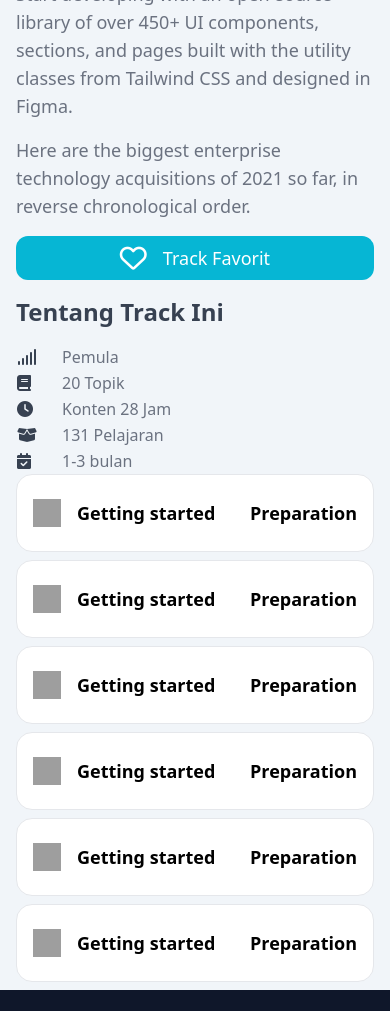
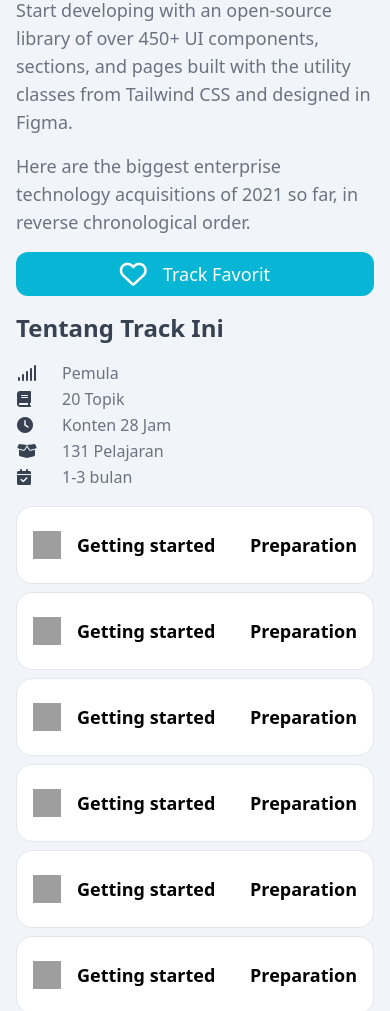
Before and after one commit to F-27-Skilvul/frontEndTA, a plain HTML site: page previewBacaan-page/index.html in a window 390 px wide. Shown: the part 264-1275 px from the top of the page. Drawn offline with nearby package versions, Linux system fonts and the light colour scheme; grey boxes are pictures that could not be loaded.

Commit message:
update responsive

```diff
--- a/previewBacaan-page/index.html
+++ b/previewBacaan-page/index.html
@@ -25,6 +25,7 @@
                         dark: "#0f172a",
                     },
                     screens: {
+                        "xs": "320px",
                         "2xl": "1320px",
                     },
                 },
@@ -114,7 +115,7 @@
     <!-- awal preview bacaan -->
     <section id="preview-bacaan" class="bg-slate-100">
         <!-- awal header preview bacaan -->
-        <div class="container max-w-screen-xl">
+        <div class="container max-w-screen-xl pt-4">
             <h2 class="text-4xl font-extrabold text-primary text-center">Noteworthy technology acquisitions 2021</h2>
             <p class="my-4 text-lg text-gray-500">Start developing with an open-source library of over 450+ UI
                 components, sections, and pages built with the utility classes from Tailwind CSS and designed in Figma.
@@ -126,8 +127,8 @@
         <!-- akhir header preview bacaan -->
 
         <!-- awal content preview bacaan -->
-        <div class="container max-w-screen-xl lg:flex lg:flex-row justify-start">
-            <div id="left" class="flex flex-col lg:w-1/3">
+        <div class="container max-w-screen-xl md:flex md:flex-row justify-start">
+            <div id="left" class="flex flex-col md:w-1/3">
 
                 <button class="px-8 py-2 bg-primary text-white rounded-xl text-lg font-medium mb-4"><i
                         class="fa-regular fa-heart fa-xl mr-4"></i>Track Favorit</button>
@@ -181,7 +182,7 @@
                     </table>
                 </div>
             </div>
-            <div id="right" class="flex flex-col lg:w-2/3 lg:ml-4 md:mt-4 lg:mt-0">
+            <div id="right" class="flex flex-col md:w-2/3 md:ml-4 md:mt-0 xs:mt-4">
                 <a class="flex justify-between bg-white px-4 py-6 rounded-2xl mb-2 border border-gray-200 outline outline-transparent outline-offset-2 hover:outline-primary"
                     href="#">
                     <div class="flex">
```
